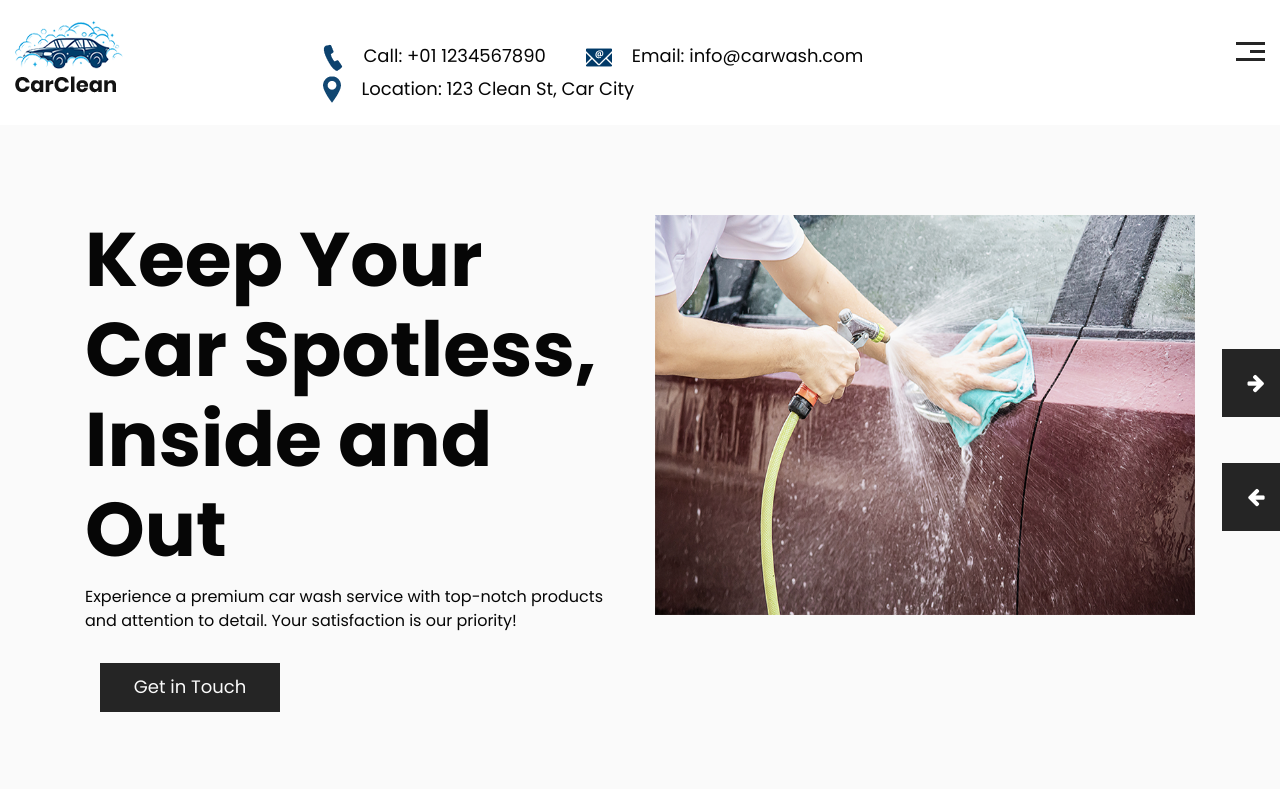
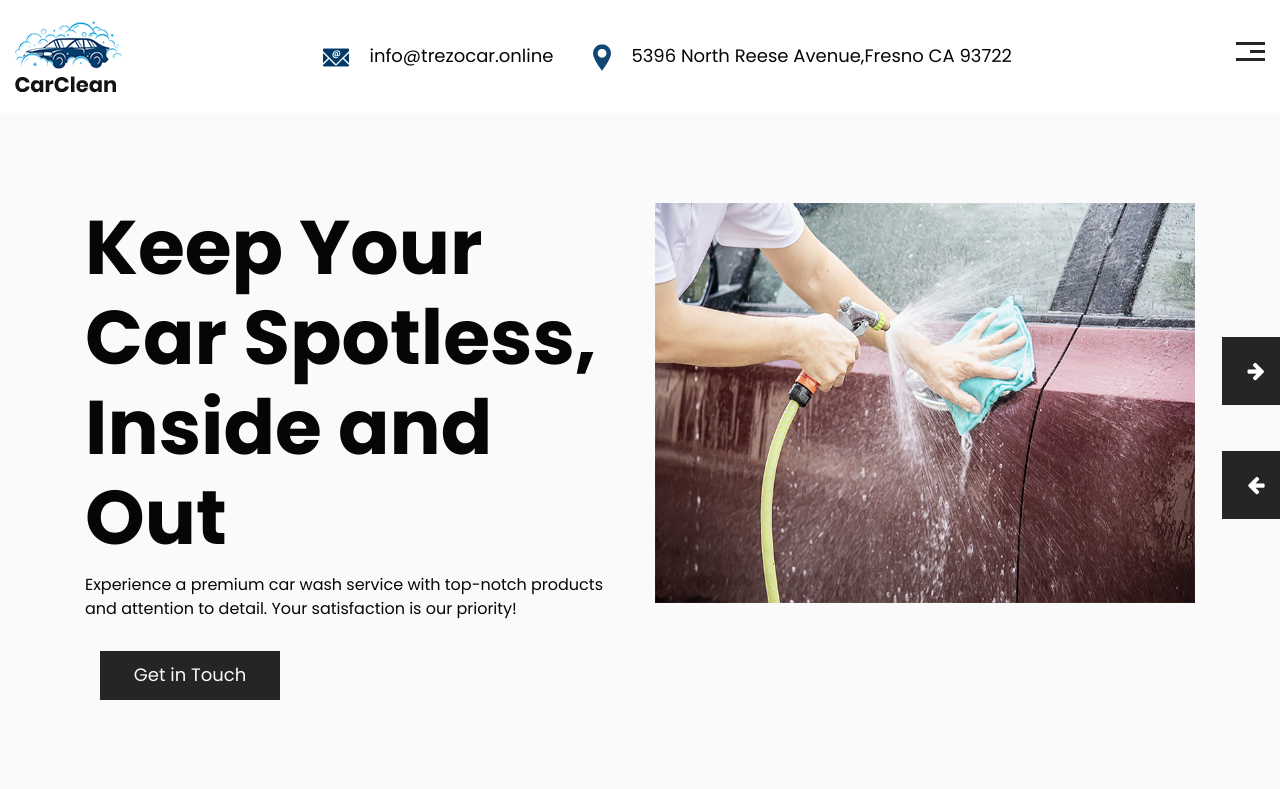
Before and after one commit to mohit7feb/carservice, a PHP site: page / in a window 1280 px wide. Shown: the top 789 px of the page. Run offline with PHP 8.4, Linux system fonts and the light colour scheme; some libraries are stand-ins or nearby versions.

Commit message:
Update index.php

```diff
--- a/index.php
+++ b/index.php
@@ -51,9 +51,9 @@
                <div class="logo"><a href="index.php"><img src="images/logo.png"></a></div>
                <div class="contact_menu">
                   <ul>
-                      <li><img src="images/call-icon.png" class="padding_right_10"><a href="tel:+011234567890">Call: +01 1234567890</a></li>
-                      <li><img src="images/mail-icon.png" class="padding_right_10"><a href="mailto:info@carwash.com">Email: info@carwash.com</a></li>
-                      <li><img src="images/map-icon.png" class="padding_right_10"><a href="#">Location: 123 Clean St, Car City</a></li>
+<!--                       <li><img src="images/call-icon.png" class="padding_right_10"><a href="tel:+011234567890">Call: +01 1234567890</a></li> -->
+                      <li><img src="images/mail-icon.png" class="padding_right_10"><a href="mailto:info@carwas">info@trezocar.online</a></li>
+                      <li><img src="images/map-icon.png" class="padding_right_10"><a href="#">5396 North Reese Avenue,Fresno CA 93722</a></li>
                   </ul>
               </div>
 
@@ -302,9 +302,9 @@
              <div class="row">
                  <div class="col-lg-3 col-sm-6">
                      <h2 class="useful_text">Contact Us</h2>
-                     <div class="location_text"><img src="images/map-icon1.png"><a href="#"><span class="padding_left_15">123 Clean Street, Car City</span></a></div>
-                     <div class="location_text"><img src="images/call-icon1.png"><a href="#"><span class="padding_left_15">(+1) 8522369417</span></a></div>
-                     <div class="location_text"><img src="images/mail-icon1.png"><a href="#"><span class="padding_left_15">info@carwash.com</span></a></div>
+                     <div class="location_text"><img src="images/map-icon1.png"><a href="#"><span class="padding_left_15">5396 North Reese Avenue, Fresno CA 93722</span></a></div>
+<!--                      <div class="location_text"><img src="images/call-icon1.png"><a href="#"><span class="padding_left_15">(+1) 8522369417</span></a></div> -->
+                     <div class="location_text"><img src="images/mail-icon1.png"><a href="#"><span class="padding_left_15">info@trezocar.online</span></a></div>
                  </div>
                  <div class="col-lg-3 col-sm-6">
                      <h2 class="useful_text">Useful Links</h2>
@@ -357,7 +357,7 @@ function subscribe() {
       <!-- copyright section start -->
       <div class="copyright_section">
          <div class="container">
-            <p class="copyright_text">Copyright 2024 All Rights Reserved. Design by<a href="index.php"> Car Clean</a></p>
+            <p class="copyright_text">Copyright 2024 All Rights Reserved to Trezocar.</p>
          </div>
       </div>
       <!-- copyright section end -->
```
